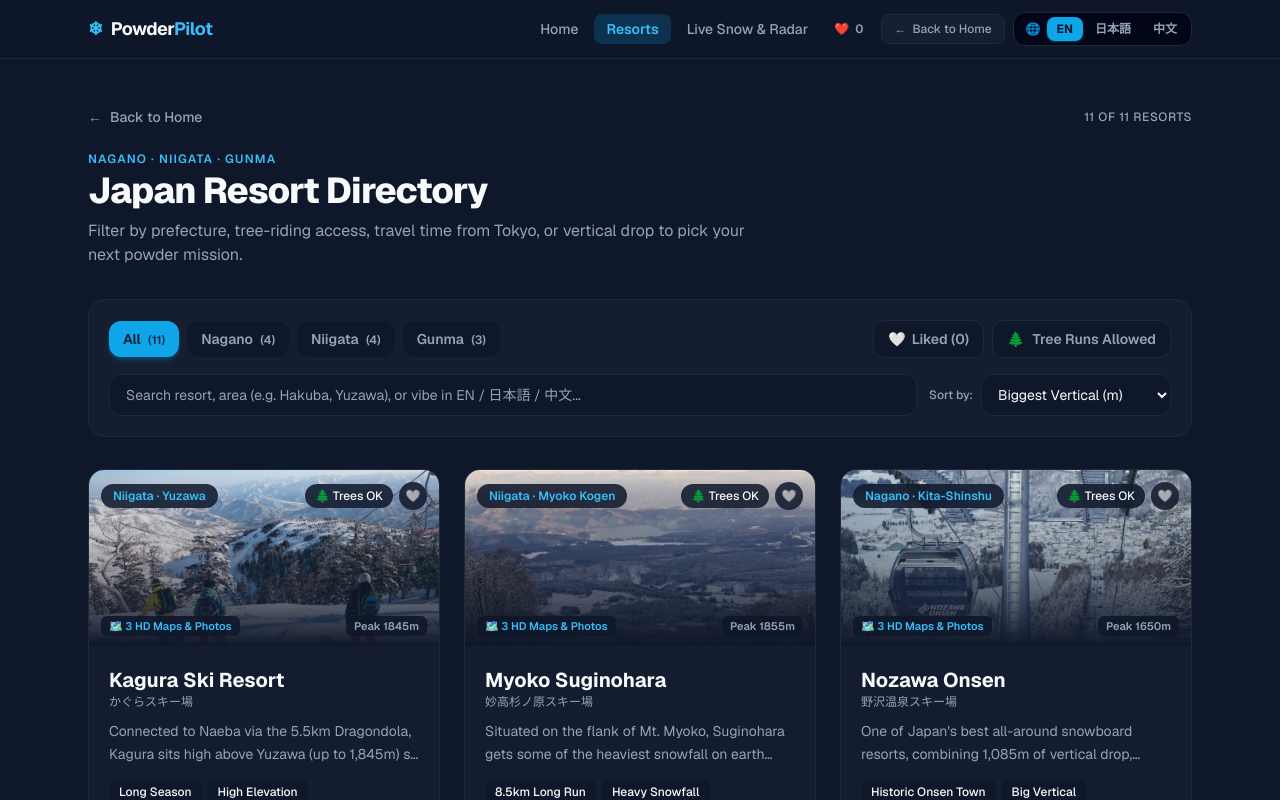
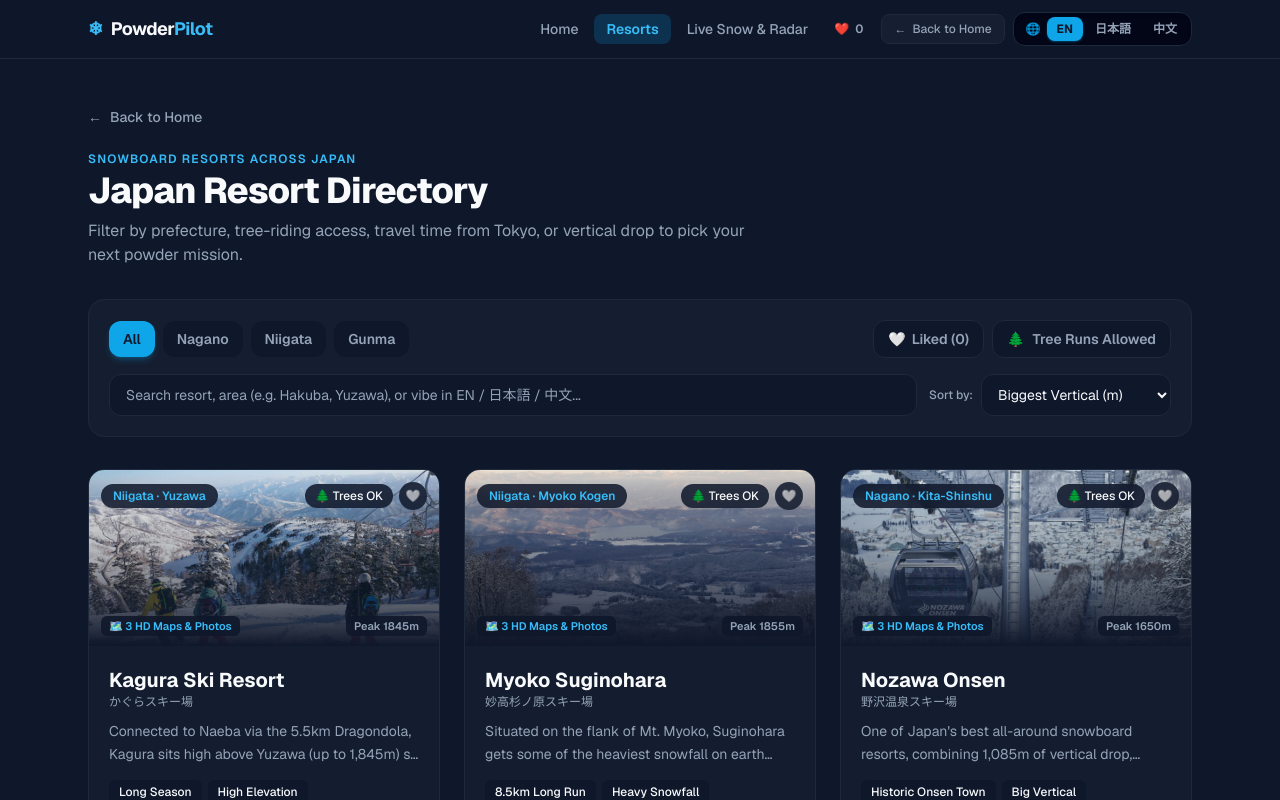
Before and after one commit to pujankhatri1689/powderpilot-japan, a Next.js app: page /resorts in a window 1280 px wide. Shown: the top 800 px of the page. Built offline with nearby package versions, Linux system fonts and the light colour scheme.

Commit message:
ui: remove all resort counts (homepage prefecture badges, directory header, filter pills)

```diff
--- a/src/app/page.tsx
+++ b/src/app/page.tsx
@@ -79,9 +79,6 @@
                     <span className="text-sm font-bold text-snow">
                       📍 {localizeRegion(region, true)}
                     </span>
-                    <span className="rounded-full bg-charcoal px-2.5 py-0.5 text-[11px] font-semibold text-ice">
-                      {t.home.resortsCount(prefResorts.length)}
-                    </span>
                   </div>
                   <ul className="space-y-2">
                     {prefResorts.map((resort) => (
--- a/src/components/ResortDirectory.tsx
+++ b/src/components/ResortDirectory.tsx
@@ -90,9 +90,6 @@
         >
           <span aria-hidden>←</span> {t.directory.backToHome}
         </Link>
-        <span className="text-xs font-medium uppercase tracking-wider text-snow-muted">
-          {t.directory.resortsShowing(filteredResorts.length, RESORTS.length)}
-        </span>
       </div>
 
       {/* Page Header */}
@@ -115,10 +112,6 @@
           <div className="flex flex-wrap items-center gap-2">
             {(["All", ...REGIONS] as const).map((region) => {
               const active = selectedRegion === region;
-              const count =
-                region === "All"
-                  ? RESORTS.length
-                  : RESORTS.filter((r) => r.region === region).length;
               return (
                 <button
                   key={region}
@@ -130,14 +123,7 @@
                       : "bg-charcoal text-snow-muted hover:text-snow"
                   }`}
                 >
-                  {localizeRegion(region)}{" "}
-                  <span
-                    className={`ml-1 text-xs ${
-                      active ? "text-charcoal/80" : "text-snow-muted"
-                    }`}
-                  >
-                    ({count})
-                  </span>
+                  {localizeRegion(region)}
                 </button>
               );
             })}
--- a/src/i18n/translations.ts
+++ b/src/i18n/translations.ts
@@ -105,7 +105,7 @@
       backToHome: "Back to Home",
       resortsShowing: (shown: number, total: number) =>
         `${shown} of ${total} resorts`,
-      regionsHeader: "Nagano · Niigata · Gunma",
+      regionsHeader: "Snowboard Resorts Across Japan",
       title: "Japan Resort Directory",
       subtitle:
         "Filter by prefecture, tree-riding access, travel time from Tokyo, or vertical drop to pick your next powder mission.",
@@ -356,7 +356,7 @@
       backToHome: "ホームへ戻る",
       resortsShowing: (shown: number, total: number) =>
         `全${total}件中 ${shown}件を表示`,
-      regionsHeader: "長野 · 新潟 · 群馬",
+      regionsHeader: "日本全国のスノーボード・スキー場",
       title: "日本スノーボード・スキー場一覧",
       subtitle:
         "エリア（県）、ツリーラン可否、東京からのアクセス時間、標高差やリフト券料金で比較・検索できます。",
@@ -606,7 +606,7 @@
       backToHome: "返回首页",
       resortsShowing: (shown: number, total: number) =>
         `显示 ${shown} / 共 ${total} 家滑雪场`,
-      regionsHeader: "长野 · 新潟 · 群马",
+      regionsHeader: "日本全国单板滑雪场",
       title: "日本滑雪场大全与对比",
       subtitle:
         "按地区（县）、是否开放树林野雪、从东京出发交通时间、垂直落差或缆车票价进行筛选。",
```
